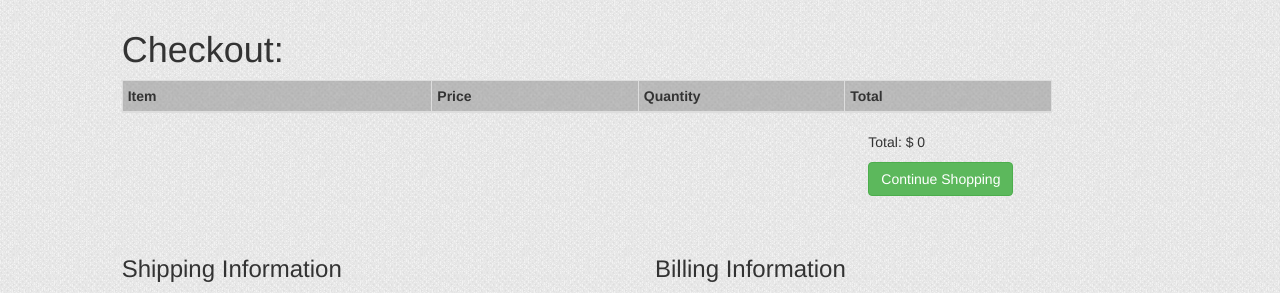
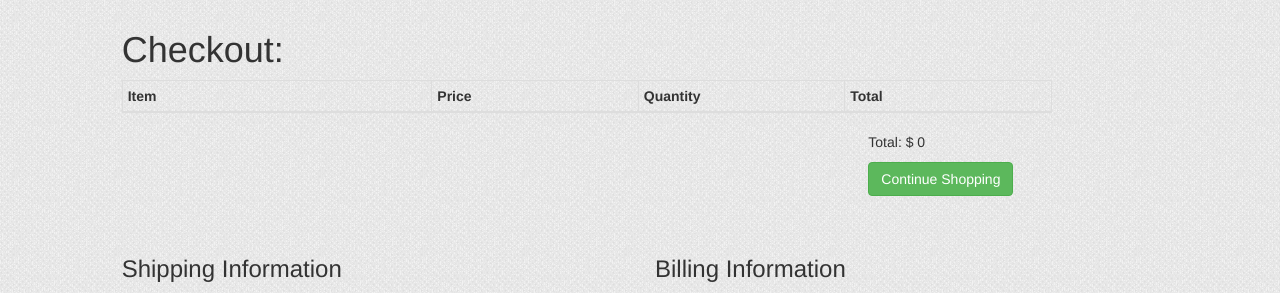
Before and after one commit to raymondluu/hearthstone_ecommerce, a CodeIgniter app: page /carts in a window 1280 px wide; the page is wider, and only the part inside the window is pictured. Shown: the part 82-375 px from the top of that part. Run offline with CodeIgniter, Linux system fonts and the light colour scheme; data comes from the database, SQL or seed files in the repository; data that the repository does not hold is empty.

Commit message:
even more style changes

```diff
--- a/application/views/carts.php
+++ b/application/views/carts.php
@@ -13,10 +13,10 @@
         <h1>Checkout:</h1>
         <table class="table table-striped table-bordered table-condensed">
             <thead>
-                <th class="col-lg-3 cart-head">Item</th>
-                <th class="col-lg-2 cart-head">Price</th>
-                <th class="col-lg-2 cart-head">Quantity</th>
-                <th class="col-lg-2 cart-head">Total</th>
+                <th class="col-lg-3 tbl-head">Item</th>
+                <th class="col-lg-2 tbl-head">Price</th>
+                <th class="col-lg-2 tbl-head">Quantity</th>
+                <th class="col-lg-2 tbl-head">Total</th>
             </thead>
             <tbody>
                 <tr>
--- a/assets/style.css
+++ b/assets/style.css
@@ -100,11 +100,7 @@ body {
 .side-nav {
 	background: linear-gradient(rgba(0, 0, 0, 0.1), rgba(0, 0, 0, 0.1)),url("/assets/cloth_alike.png");
 	background-repeat: repeat;
-}
- .cart-head {
- 	background: linear-gradient(rgba(0, 0, 0, 0.2), rgba(0, 0, 0, 0.2)),url("/assets/cloth_alike.png");
-	background-repeat: repeat;
-}
+}`
 
 .tbl-head {
  	background: linear-gradient(rgba(0, 0, 0, 0.2), rgba(0, 0, 0, 0.2)),url("/assets/cloth_alike.png");
```
